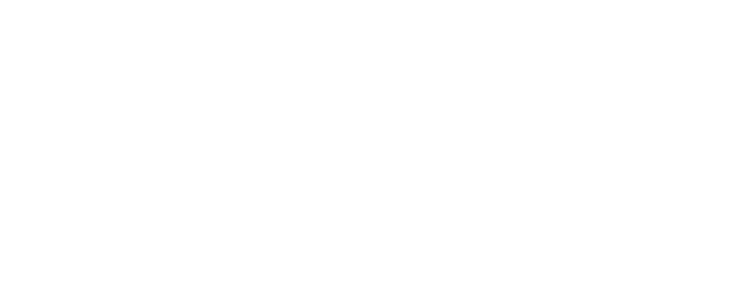
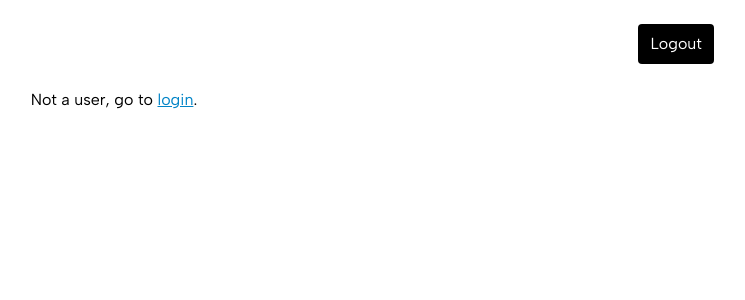
Before and after one commit to ishan249/mern-stack-auth, a React (Vite) app in the folder frontend/: page /dashboard in a window 1280 px wide. Shown: the top 300 px of the page, without its empty margins (526-1271 px from the left). Built offline with nearby package versions, Linux system fonts and the light colour scheme.

Commit message:
created readme

```diff
--- a/frontend/package.json
+++ b/frontend/package.json
@@ -4,7 +4,7 @@
   "version": "0.0.0",
   "type": "module",
   "scripts": {
-    "dev": "vite",
+    "dev": "vite --port 5173",
     "build": "vite build",
     "lint": "eslint . --ext js,jsx --report-unused-disable-directives --max-warnings 0",
     "preview": "vite preview"
--- a/frontend/src/App.css
+++ b/frontend/src/App.css
@@ -38,7 +38,7 @@
 }
 
 .tp {
-  color: #0284c7;
+  color: #2e2e2e;
 }
 
 .form-box {
--- a/frontend/src/pages/Dashboard.jsx
+++ b/frontend/src/pages/Dashboard.jsx
@@ -1,13 +1,47 @@
-import React, { useContext, useEffect, useState } from "react";
+import React, { useContext, useEffect } from "react";
 import AuthContext from "../context/AuthContext";
-
+import { Link } from "react-router-dom";
+import { useNavigate } from "react-router-dom";
 function Dashboard() {
   const { user } = useContext(AuthContext);
-
+  const navigate = useNavigate();
+  const handleLogout = () => {
+    localStorage.clear();
+    navigate("/");
+  };
   useEffect(() => {});
   return (
-    <div>
-      <div>{user && <div> {user.name}</div>}</div>
+    <div className="font-AlbertSans">
+      <div className="flex justify-end my-6 mx-10">
+        <button
+          className="bg-[#000] font-medium text-white rounded py-2 px-3 hover:bg-[#2e2e2e]"
+          onClick={handleLogout}
+        >
+          Logout
+        </button>
+      </div>
+      <div className="flex justify-center">
+        {" "}
+        {user ? (
+          <div className="text-lg p-4">
+            {" "}
+            Hello, <span className="font-semibold text-xl">{user.name}</span>,
+            You are now on authenticated user on this app. You can access logged
+            in user anywhere in the app using auth context.
+          </div>
+        ) : (
+          <div>
+            Not a user, go to{" "}
+            <Link
+              className="text-[#0284c7] underline font-AlbertSans"
+              to="/login"
+            >
+              login
+            </Link>
+            .{" "}
+          </div>
+        )}
+      </div>
     </div>
   );
 }
--- a/frontend/src/pages/Home.jsx
+++ b/frontend/src/pages/Home.jsx
@@ -8,13 +8,13 @@ function Home() {
       <Navbar />
       <div className="content font-AlbertSans mt-16 flex justify-center">
         <div className="p-4 font-medium text-xl">
-          Hello User, Welcome to MERN stack authentication system with Google
-          OAuth login. Find documentation and Code{" "}
+          Hello User, This is prebuilt <span className="font-semibold text-[#1a1919]">MERN</span> stack authentication system with <span className="font-semibold text-[#1a1919]"> Google
+          OAuth login</span>. Find documentation and Code{" "}
           <Link
             target="_blank"
             rel="noopener noreferrer"
             className="text-[#0284c7] underline"
-            to="https://github.com/ishan249/mern-stack-auth"
+            to="https://github.com/ishan249/mern-stack-auth-with-google-signin"
           >
             here
           </Link>
```
Also changed, not shown: 1 other file (tests, documents, lock files or other folders).
